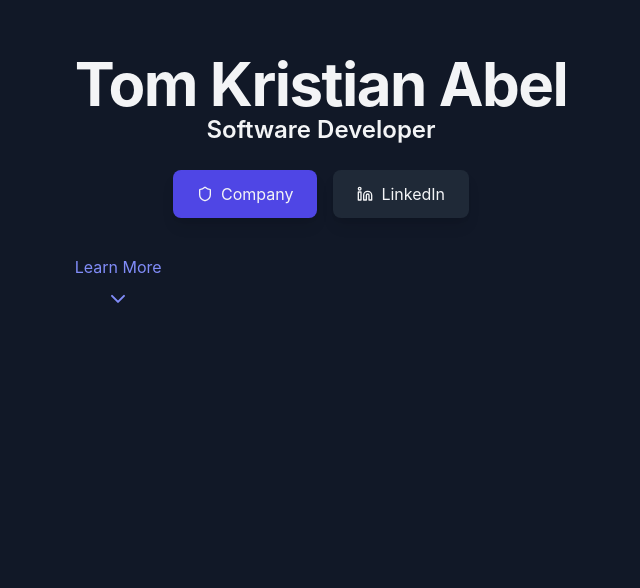
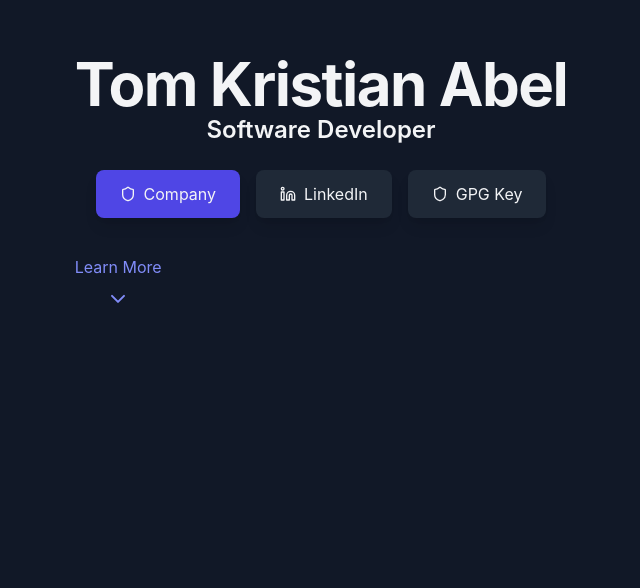
Before and after one commit to tomkabel/tomabel.ee, a React (Vite) app: page / in a window 1280 px wide. Shown: the part 212-800 px from the top of the page, without its empty margins (319-959 px from the left). Built offline with nearby package versions, Linux system fonts and the light colour scheme.

Commit message:
make build/publish less headache

```diff
--- a/src/App.tsx
+++ b/src/App.tsx
@@ -48,6 +48,14 @@ function App() {
                className="flex items-center gap-2 px-6 py-3 bg-gray-800 hover:bg-gray-700 transition-all duration-300 rounded-lg shadow-lg hover:shadow-gray-700/25">
               <Linkedin className="w-4 h-4" />
               LinkedIn
+            </a>
+            <a href="/pub/.well-known/openpgpkey/public-key.asc"
+               target="_blank"
+               rel="noopener noreferrer"
+               title="My GPG Public Key"
+               className="flex items-center gap-2 px-6 py-3 bg-gray-800 hover:bg-gray-700 transition-all duration-300 rounded-lg shadow-lg hover:shadow-gray-700/25">
+              <Shield className="w-4 h-4" />
+              GPG Key
             </a>
           </div>
 
--- a/vite.config.ts
+++ b/vite.config.ts
@@ -4,6 +4,10 @@ import react from '@vitejs/plugin-react';
 // https://vitejs.dev/config/
 export default defineConfig({
   plugins: [react()],
+  base: './',
+  build: {
+    outDir: 'pub',
+  },
   optimizeDeps: {
     exclude: ['lucide-react'],
   },
```
Also changed, not shown: 2 other files (tests, documents, lock files or other folders).
